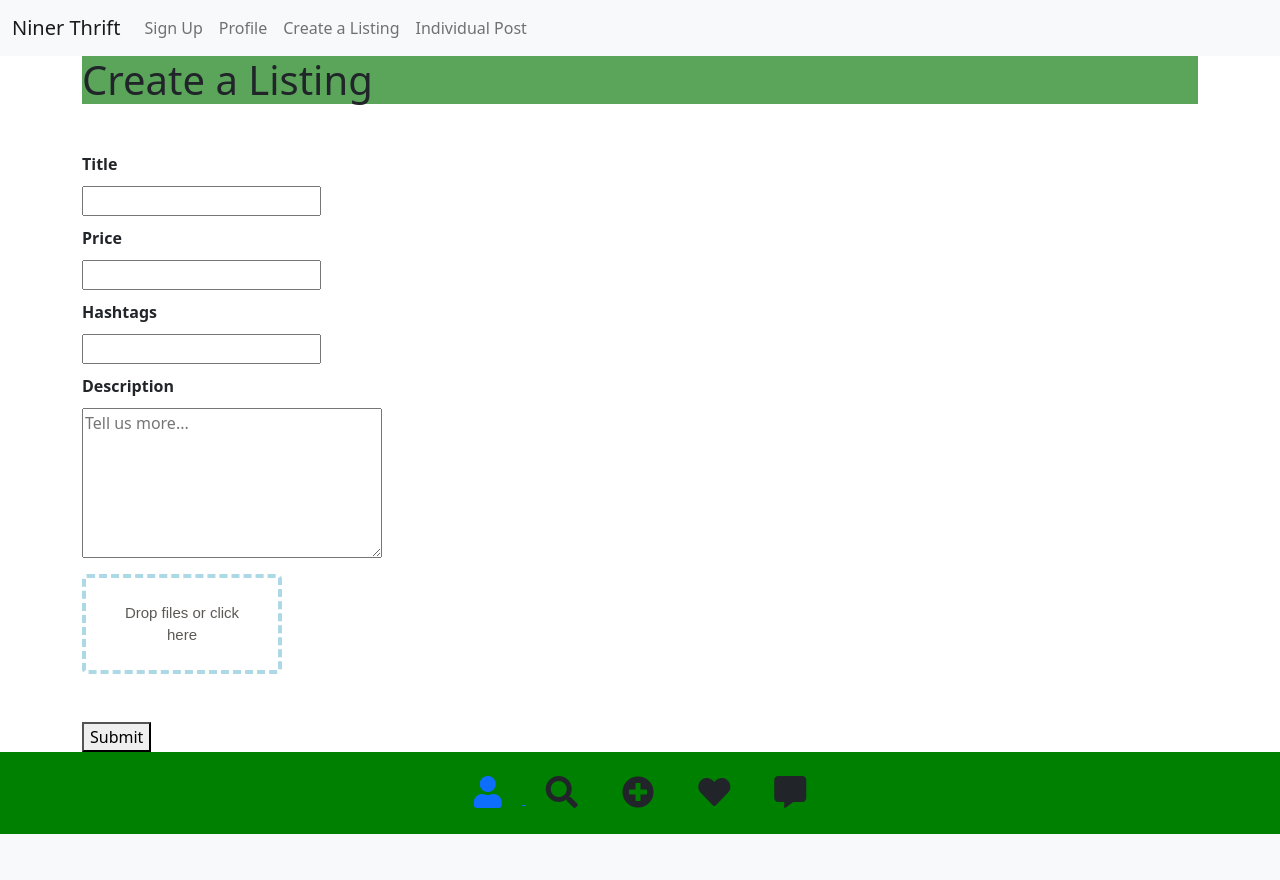
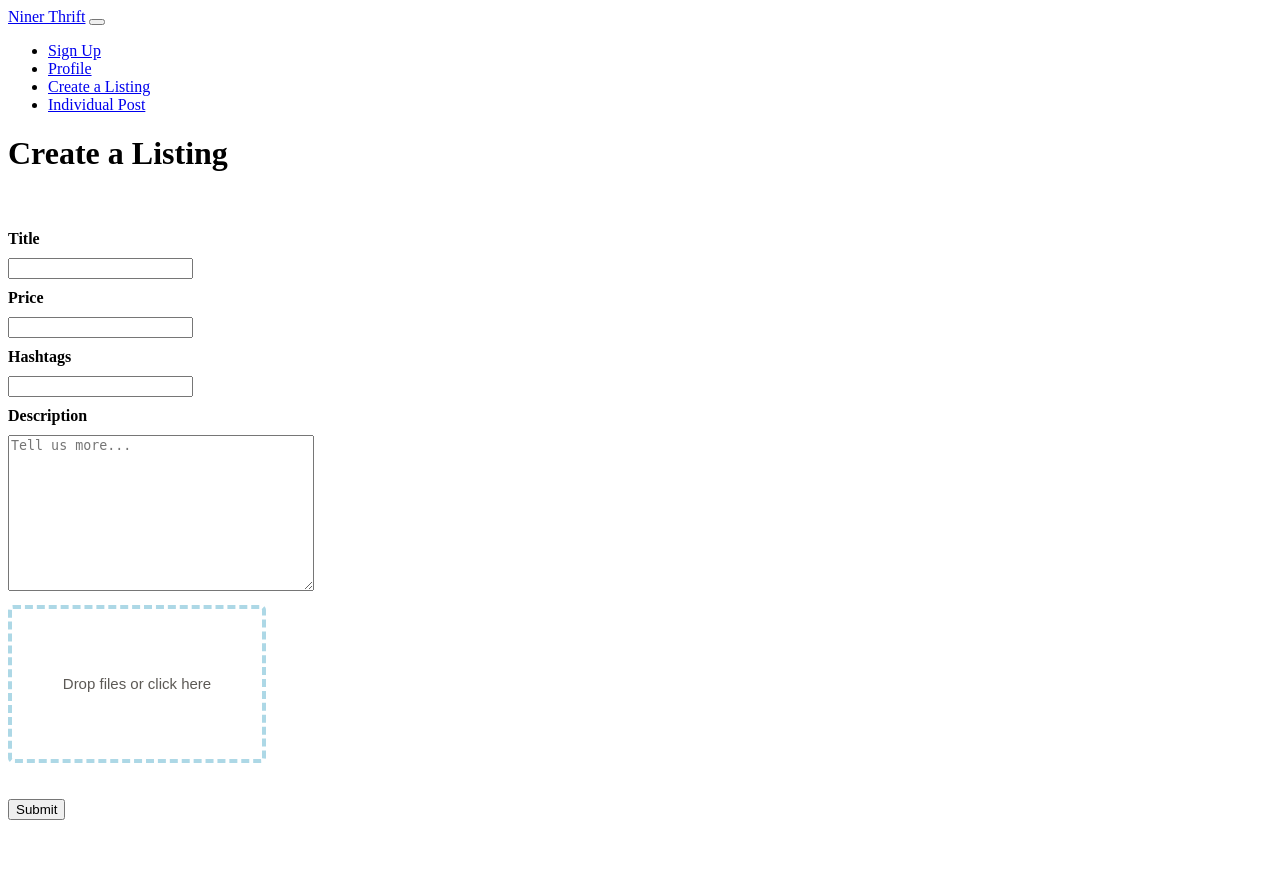
Before and after one commit to AnessaLeng/NinerThrifts, a Flask app: page /create_post in a window 1280 px wide. Before the commit the page ends 834 px from the top, so only its background shows below. Run offline with Flask 3, Linux system fonts and the light colour scheme; parts of the project's set-up code (start-up, migrations or seed data) failed here and were passed over; some libraries are stand-ins or nearby versions.

Commit message:
fixed the _layout.html page

```diff
--- a/app.py
+++ b/app.py
@@ -7,24 +7,6 @@ profile_info = {}
 @app.route('/')
 def index():
     return render_template('index.html')
-
-@app.route('/profile')
-def show_profile():
-    user_pic = "static/user_icon.png"
-    username = "username here"
-    bio = "bio here"
-    followers = "###"
-    following = "###"
-    posts= ['static/placeholder.png', 'static/placeholder.png', 'static/placeholder.png', 'static/placeholder.png',
-            'static/placeholder.png','static/placeholder.png','static/placeholder.png','static/placeholder.png']
-    profile_info[username] = []
-    profile_info[username].append(user_pic)
-    profile_info[username].append(bio)
-    profile_info[username].append(followers)
-    profile_info[username].append(following)
-    return render_template("profile.html", profile_info = profile_info, posts = posts)
-
-users = {}
 
 # Anessa's signup/login feature
 @app.route('/')
--- a/templates/_layout.html
+++ b/templates/_layout.html
@@ -1,57 +1,5 @@
 <!DOCTYPE html>
 <html lang="en">
-<head>
-    <meta charset="UTF-8">
-    <meta name="viewport" content="width=device-width, initial-scale=1.0">
-    <title>Document</title>
-    <link rel="stylesheet" href="https://use.fontawesome.com/releases/v5.0.7/css/all.css">
-    <link href="https://cdn.jsdelivr.net/npm/bootstrap@5.1.3/dist/css/bootstrap.min.css" rel="stylesheet" integrity="sha384-1BmE4kWBq78iYhFldvKuhfTAU6auU8tT94WrHftjDbrCEXSU1oBoqyl2QvZ6jIW3" crossorigin="anonymous">
-    <script defer src="https://cdn.jsdelivr.net/npm/bootstrap@5.1.3/dist/js/bootstrap.bundle.min.js" integrity="sha384-ka7Sk0Gln4gmtz2MlQnikT1wXgYsOg+OMhuP+IlRH9sENBO0LRn5q+8nbTov4+1p" crossorigin="anonymous"></script>
-    <style>
-        body{
-            margin-left: auto;
-            margin-right: auto;
-        }
-        br{
-            background-color: rgb(156, 203, 122);
-        }
-        h1{
-            background-color: rgb(91, 165, 91);
-            margin-bottom: 0;
-        }
-        p{
-            margin-bottom:0;
-        }
-        .container{
-            margin-left: auto;
-            margin-right: auto;
-            width: 100%;
-        }
-        .container .col-sm{
-            font-size: 35px;
-        }
-        .container .col-8{
-            font-size: 25px;
-        }
-        .container .col-4 button{
-            size: 20px;
-        }
-        h3{
-            margin: 0;
-            margin-left: 20px;
-        }
-        footer{
-            background-color: green;
-        }
-        footer i {
-            background-color: green;
-            margin-right: 20px;
-            margin-left: 20px;
-        }
-        .container .col{
-            margin-bottom: 20px;
-        }
-    </style>
 </head>
 <body>
   <nav class="navbar navbar-expand-lg navbar-light bg-light">
--- a/templates/create_post.html
+++ b/templates/create_post.html
@@ -152,7 +152,7 @@
                         fileItem.appendChild(filePreview);
                     }
 
-                    fileListContainer.appendChild                    (fileItem);
+                    fileListContainer.appendChild(fileItem);
                 });
 
                 // Update the drop zone prompt visibility
--- a/templates/index.html
+++ b/templates/index.html
@@ -1,8 +1,7 @@
-{% extends '_layout.html' %}
-
+{% extends "_layout.html" %}
 {% block title %}Niner Thrift | Welcome{% endblock %}
 
-{% block content %}
+{% block body %}
 <!-- Anessa's Signup/Login Page -->
 {% if is_user == 1 %}
     <div class="text-center">
--- a/templates/profile.html
+++ b/templates/profile.html
@@ -1,5 +1,4 @@
 {% extends "_layout.html" %}
-
 
 {% block content %}
 <h1><img src="static/logo.png" width="550px" height="125px"></h1>
```
